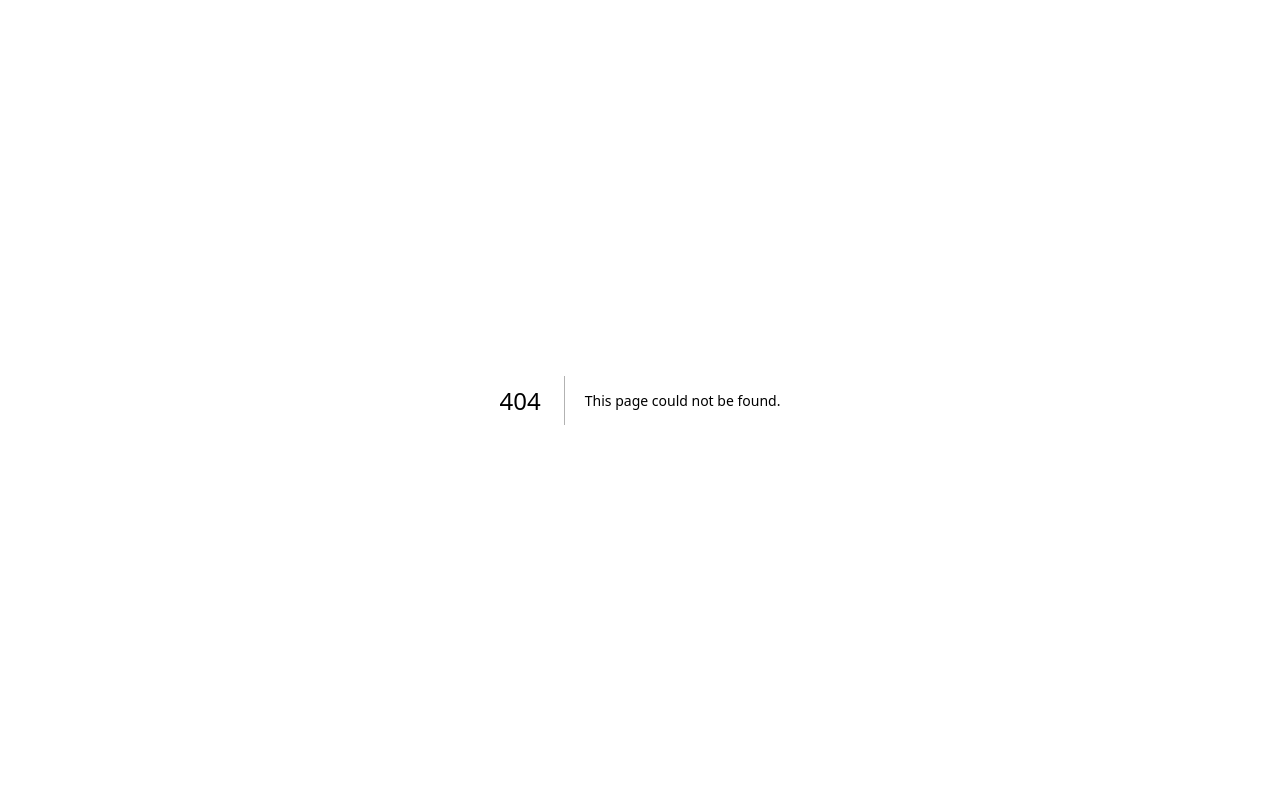
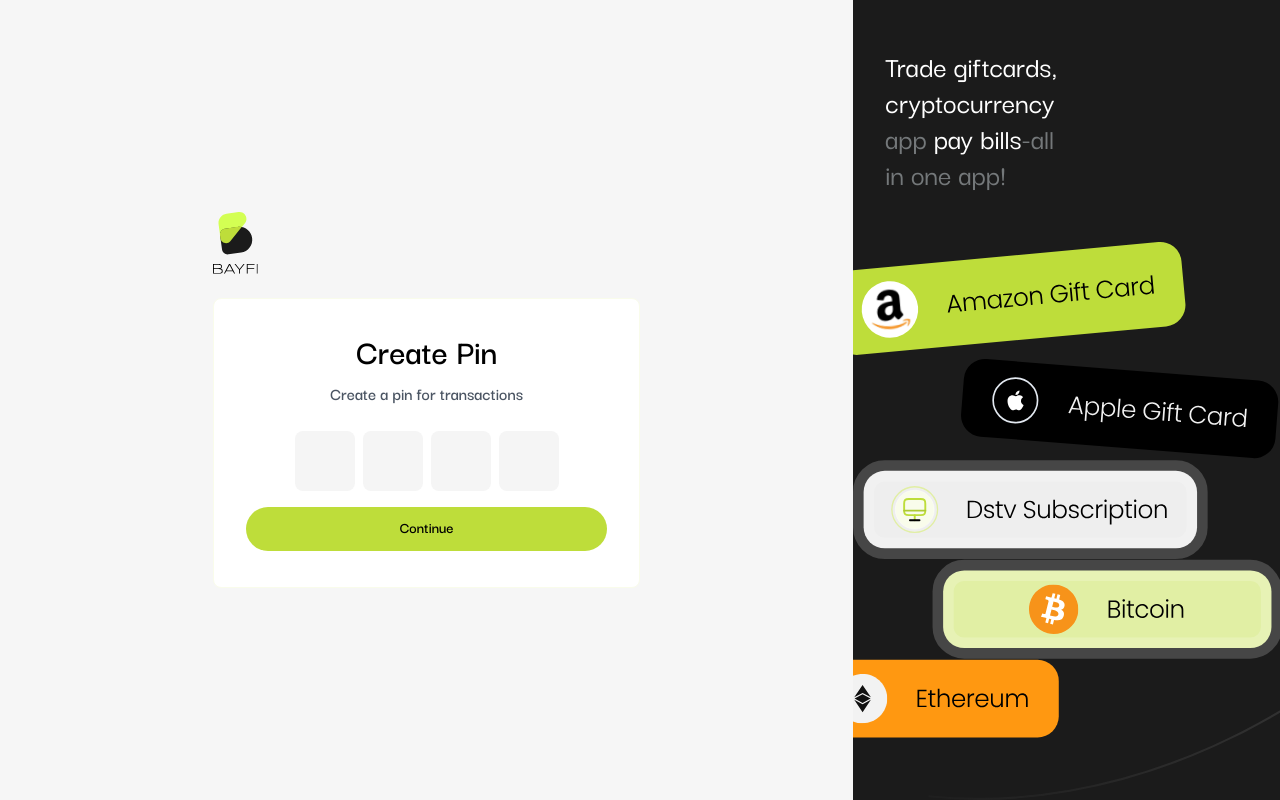
Before and after one commit to oluwaferanmi12/bayfi-fe, a Next.js app: page /create-pin in a window 1280 px wide. Before the commit this address had no page. Built offline with nearby package versions, Linux system fonts and the light colour scheme; what @ant-design/nextjs-registry would draw is missing.

Commit message:
profile-image-fix

```diff
--- /dev/null
+++ b/src/app/(auth)/create-pin/page.tsx
@@ -0,0 +1,56 @@
+"use client";
+import { Button } from "@/components/buttons";
+import { Text } from "@/components/texts/text";
+import { Col, Row } from "antd";
+import logo from "@/assets/svg/logo.svg";
+import Image from "next/image";
+import Link from "next/link";
+import { AnimatedAuthSide } from "@/components/wrappers/right-auth-wrapper";
+import { OTPInput } from "@/components/inputs/otp-input";
+import { useState } from "react";
+
+function CreatePin() {
+  const [pinVal, setPinVal] = useState("");
+  return (
+    <Row className="h-full">
+      <Col lg={16} xs={24}>
+        <Row className="h-full" justify={"center"} align={"middle"}>
+          <Col lg={12} xs={22}>
+            <div className="mb-6">
+              <Image src={logo} alt="" />
+            </div>
+            <div className="bg-white  border border-bayfi-green-50 rounded-lg p-8 ">
+              <div className="flex justify-center flex-col items-center">
+                <Text value="Create Pin" type="header-32" />
+                <div className="mt-2">
+                  <Text
+                    type="header-subtext"
+                    value="Create a pin for transactions"
+                  />
+                </div>
+              </div>
+              <div className="mt-6">
+                <OTPInput noOfInput={4} value={pinVal} onChange={setPinVal} />
+              </div>
+
+              <div className="mt-4">
+                <Button
+                  action={() => {}}
+                  type="bgGreen"
+                  text="Continue"
+                  fullWidth
+                  loading={false}
+                />
+              </div>
+            </div>
+          </Col>
+        </Row>
+      </Col>
+      <Col className="hideContainer" xs={8}>
+        <AnimatedAuthSide />
+      </Col>
+    </Row>
+  );
+}
+
+export default CreatePin;
--- a/src/app/(dashboard)/dashboard/page.tsx
+++ b/src/app/(dashboard)/dashboard/page.tsx
@@ -39,6 +39,7 @@ import withdrawActionIcon from "@/assets/svg/withdraw-dashboard.svg";
 import cryptoActionIcon from "@/assets/svg/buy-crypto-dashboard.svg";
 import { useGetWallet } from "@/hooks/query/useWallet";
 import { FormatNumber } from "@/utils/formatter";
+import { useGetTransaction } from "@/hooks/query";
 
 function Dashboard() {
   const [depositModal, setDepositModal] = useState(false);
@@ -53,6 +54,8 @@ function Dashboard() {
   const [showBuyCrypto, setShowBuyCrypto] = useState(false);
   const [showSelectWallet, setShowSelectWallet] = useState(false);
   const { data: walletDetails } = useGetWallet();
+  const { data: transactions, isPending: transactionLoading } =
+    useGetTransaction();
   return (
     <>
       <div className="hidden lg:block">
@@ -424,14 +427,18 @@ function Dashboard() {
           </Col>
           <Col xs={8}>
             <div className="bg-white min-h-[80vh] rounded-3xl p-4 py-8">
-              <Text type="main-text-regular" value="Transaction history" />
-              <div className="mt-3 rounded-lg ">
-                <DashboardTransactionWrapper type="withdraw" />
-                <DashboardTransactionWrapper type="bitcoin" />
-                <DashboardTransactionWrapper type="giftcard" />
-                <DashboardTransactionWrapper type="top-up" />
-                <DashboardTransactionWrapper type="giftcard" />
-              </div>
+              {transactionLoading ? (
+                <p className="text-center my-4">loading...</p>
+              ) : transactions && transactions.length ? (
+                <>
+                  <Text type="main-text-regular" value="Transaction history" />
+                  <div className="mt-3 rounded-lg ">
+                    <DashboardTransactionWrapper type="withdraw" />
+                  </div>
+                </>
+              ) : (
+                <p className="text-center my-4">No transactions found</p>
+              )}
             </div>
           </Col>
         </Row>
--- a/src/components/inputs/otp-input.tsx
+++ b/src/components/inputs/otp-input.tsx
@@ -2,7 +2,17 @@
 
 import { useEffect, useRef, useState } from "react";
 
-export const OTPInput = ({ value, onChange, centered= true }: { value: string; onChange: (val: string) => void; centered? : boolean }) => {
+export const OTPInput = ({
+  value,
+  onChange,
+  centered = true,
+  noOfInput,
+}: {
+  value: string;
+  onChange: (val: string) => void;
+  centered?: boolean;
+  noOfInput?: number;
+}) => {
   const [arrayInput, setArrayInput] = useState(["", "", "", "", "", ""]);
   const inputRefs = useRef<(HTMLInputElement | null)[]>([]);
   const backSpaceRef = useRef<boolean>(false);
@@ -10,6 +20,12 @@ export const OTPInput = ({ value, onChange, centered= true }: { value: string; o
   useEffect(() => {
     inputRefs.current[0]?.focus();
   }, []);
+
+  useEffect(() => {
+    if (noOfInput) {
+      setArrayInput(Array(noOfInput).fill(""));
+    }
+  }, [noOfInput]);
 
   useEffect(() => {
     // Sync arrayInput with value from parent
--- a/src/components/wrappers/profile/profile-nav.tsx
+++ b/src/components/wrappers/profile/profile-nav.tsx
@@ -8,7 +8,7 @@ import helpIcon from "@/assets/svg/profile-help-icon.svg";
 import aboutIcon from "@/assets/svg/profile-about-icon.svg";
 import logoutIcon from "@/assets/svg/profile-logout-icon.svg";
 import arrowRightTop from "@/assets/svg/arrow-right-top.svg";
-import { Dispatch, SetStateAction } from "react";
+import { Dispatch, SetStateAction, useEffect, useState } from "react";
 import { ProfileType } from "@/interfaces/interfaces-ui";
 import arrowRightGreen from "@/assets/svg/arrow-right-green.svg";
 import { useRouter } from "next/navigation";
@@ -16,6 +16,7 @@ import Cookies from "js-cookie";
 import { useFetchProfile } from "@/hooks/query/useProfile";
 import { ProfileDataInterface } from "@/types/profile.types";
 import { useLogout } from "@/hooks/query";
+import { isValidImageUrl } from "@/utils/checkValidImage";
 // import { useLogout } from "@/hooks/query";
 
 export const ProfileNav = ({
@@ -28,26 +29,41 @@ export const ProfileNav = ({
   noBg?: boolean;
 }) => {
   const router = useRouter();
-
+  const [imageUrl, setImageUrl] = useState("");
   const profileDataFn = useFetchProfile();
   const profileData: ProfileDataInterface | undefined = profileDataFn?.data;
   const logOutMutate = useLogout((val) => {
-    console.log(val);
     Cookies.remove("loginDetails");
     router.push("/login");
   });
+
+  useEffect(() => {
+    const checkImage = async () => {
+      try {
+        const result = await isValidImageUrl(profileData?.avatar ?? "");
+        if (result) {
+          setImageUrl(profileData?.avatar ?? "");
+        }
+      } catch (e) {}
+    };
+    checkImage();
+  }, [profileData]);
 
   return (
     <>
       <div className={`${!noBg && "bg-bayfi-grey-100"}  lg:p-4 rounded-lg`}>
         <div className="flex items-center justify-center ">
-          <Image
-            className="border border-[#CBE461] rounded-full"
-            src={avatarPlacholder}
-            alt=""
-          />
+          <div className="w-[60px] h-[60px] overflow-hidden relative">
+            <Image
+              className="border object-cover w-full border-[#CBE461] rounded-full"
+              src={imageUrl ? imageUrl : avatarPlacholder}
+              alt=""
+              layout="fill"
+            />
+          </div>
         </div>
-        <IncompleteKycBadge />
+        {!profileData?.verified && <IncompleteKycBadge />}
+
         <div className="flex items-center flex-col  justify-center">
           <p className="text-bayfi-black-900 font-grotesk-medium text-xl lg:text-2xl">
             {profileData
@@ -55,7 +71,7 @@ export const ProfileNav = ({
               : "Loading..."}
           </p>
           <p className="text-text-color-600 font-grotesk-medium text-sm lg:text-base">
-            Kiitan234
+            {profileData?.username}
           </p>
         </div>
         <div className="mt-4 pb-28 lg:pb-0">
--- a/src/hooks/custom/profile/useCustomProfile.ts
+++ b/src/hooks/custom/profile/useCustomProfile.ts
@@ -11,7 +11,7 @@ export const useCustomProfile = () => {
   const [previewUrl, setPreviewUrl] = useState<string | null>(null);
   const inputRef = useRef<HTMLInputElement | null>(null);
 
-  const imageMutate = useSaveImage(() => {
+  const imageMutate = useSaveImage(async () => {
     setPreviewUrl("");
     // Before invalidating , delete the existinf file
     if (profileData?.avatar) {
@@ -19,9 +19,10 @@ export const useCustomProfile = () => {
     }
     handleInvalidateGetProfile();
   });
+
   const imageDeleteMutate = useDeleteImage(
     () => {
-      console.log("Value here");
+      // save the new image here
     },
     () => {}
   );
@@ -54,7 +55,9 @@ export const useCustomProfile = () => {
       firstName,
       lastName,
       phoneNumber,
-      avatar: "avatar-1",
+      avatar: imageMutate?.data?.data
+        ? imageMutate?.data?.data
+        : profileData?.avatar,
     });
   };
 
@@ -98,10 +101,16 @@ export const useCustomProfile = () => {
         email: profileData.email || "",
         phoneNumber: profileData.phoneNumber || "",
         verified: profileData.verified,
-        avatar: "",
+        avatar: profileData.avatar,
       });
     }
   }, [profileData]);
+
+  useEffect(() => {
+    if (imageMutate.data) {
+      handleUpdateProfile();
+    }
+  }, [imageMutate.data]);
 
   return {
     activeProfile,
--- a/src/hooks/query/useAuth.ts
+++ b/src/hooks/query/useAuth.ts
@@ -1,4 +1,4 @@
-import { forgotPasswordEmailService, forgotPasswordOtpVerificationService, login, logoutService, otpVerificationService, register, resendOtpVerificationService, resetPasswordService } from "@/services";
+import { createTransactionPin, forgotPasswordEmailService, forgotPasswordOtpVerificationService, login, logoutService, otpVerificationService, register, resendOtpVerificationService, resetPasswordService } from "@/services";
 import { ForgotPasswordEmailInterface, OtpVerificationInterface, PostLoginInterface, RegisterInterface, ResendOtpVerificationInterface, ResetPasswordInterface } from "@/types/auth.types";
 import { useMutation } from "@tanstack/react-query";
 
@@ -87,6 +87,14 @@ export const useResetPassowrd = (sc : (val: any) => void) => {
 }
 //##############################
 
+export const useCreateTransactionPin = () => {
+  return useMutation({
+    mutationFn: () => {
+      return createTransactionPin()
+    }
+  })
+}
+
 // Logout
 export const useLogout = (sc : (val: any) => void) => {
   return useMutation({
--- a/src/hooks/query/useTransaction.ts
+++ b/src/hooks/query/useTransaction.ts
@@ -1,9 +1,18 @@
-import { transactions } from "@/services";
+import { getTransactionDetail, transactions } from "@/services";
 import { useQuery } from "@tanstack/react-query";
 
 export const useGetTransaction = () => {
   return useQuery({
     queryFn: transactions,
-    queryKey: ["transactions"],
+    queryKey: ["user-transaction"],
   });
 };
+
+export const useGetTransactionId = (transactionId: string) => {
+  return useQuery({
+    queryFn: () => {
+      return getTransactionDetail(transactionId);
+    },
+    queryKey: ["get-transaction-detail"],
+  });
+};
--- a/src/services/auth.service.ts
+++ b/src/services/auth.service.ts
@@ -42,6 +42,10 @@ export const resetPasswordService = async(payload: ResetPasswordInterface) : Pro
   return data.data
 }
 
+export const createTransactionPin = async () => {
+  const result = await axiosInstance.post("/")
+}
+
 export const logoutService = async (): Promise<GeneralResponseInterface> => {
   const { data } = await axiosInstance.post("/auth/logout")
   return data.data
--- a/src/services/profile.service.ts
+++ b/src/services/profile.service.ts
@@ -1,13 +1,14 @@
 import { axiosInstance } from "@/axios";
-import { PostProfileInterface, UpdatePin } from "@/types";
+import { PostProfileInterface, ProfileDataInterface, UpdatePin } from "@/types";
 
-export const fetchUserProfileService = async () => {
-  const { data } = await axiosInstance.get("/user/profile");
-  return data.data;
-};
+export const fetchUserProfileService =
+  async (): Promise<ProfileDataInterface> => {
+    const { data } = await axiosInstance.get("/user/profile");
+    return data.data;
+  };
 
 export const updateProfile = async (payload: PostProfileInterface) => {
-  const { data } = await axiosInstance.post("/user/profile", payload);
+  const { data } = await axiosInstance.put("/user/profile", payload);
   return data;
 };
 
--- a/src/services/transaction.service.ts
+++ b/src/services/transaction.service.ts
@@ -1,6 +1,11 @@
 import { axiosInstance } from "@/axios";
 
 export const transactions = async () => {
-  const { data } = await axiosInstance.get(`/api/v1/admin/transactions`);
-  return data.data;
+  const { data } = await axiosInstance.get(`/transactions`);
+  return data.data.contents;
 };
+
+export const getTransactionDetail = async (transactionId: string) => {
+  const { data } = await axiosInstance.get(`/transactions/${transactionId}`);
+  return data.data.contents;
+};
--- a/src/types/profile.types.ts
+++ b/src/types/profile.types.ts
@@ -1,8 +1,14 @@
 export interface ProfileDataInterface {
+  id: string;
+  username: string;
   email: string;
   firstName: string;
   lastName: string;
   phoneNumber: string;
+  avatar: string;
+  role: string;
+  userType: string;
+  isPinCreated: boolean;
   verified: boolean;
 }
 
--- /dev/null
+++ b/src/utils/checkValidImage.ts
@@ -0,0 +1,8 @@
+export const isValidImageUrl = (url: string) => {
+  return new Promise((resolve) => {
+    const img = new Image();
+    img.onload = () => resolve(true); // Image loaded successfully
+    img.onerror = () => resolve(false); // Failed to load (invalid or unreachable)
+    img.src = url;
+  });
+};
```
